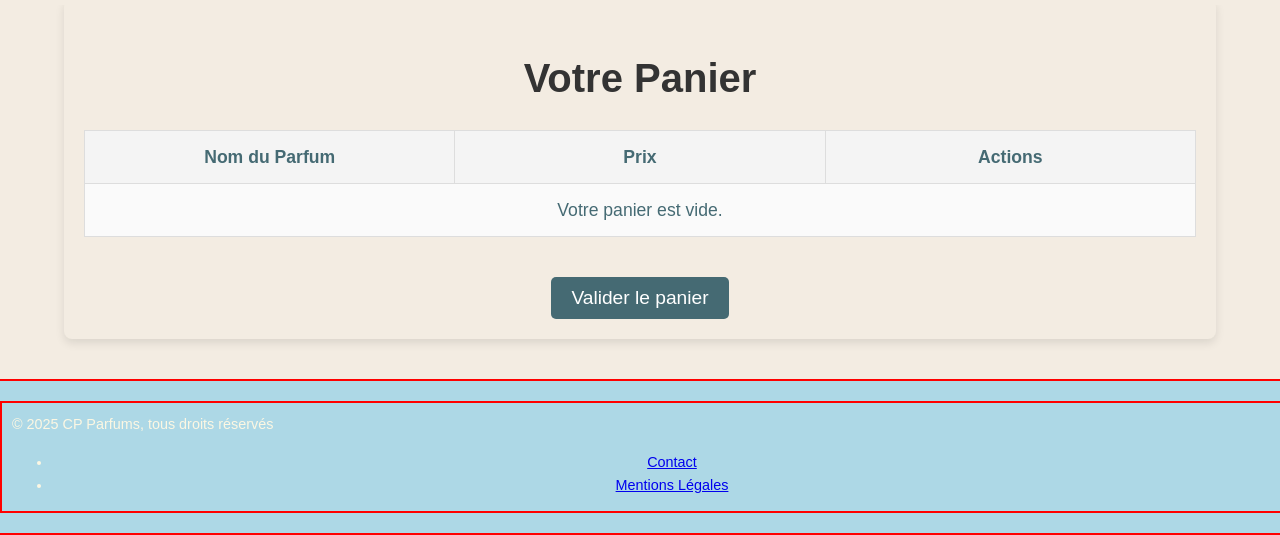
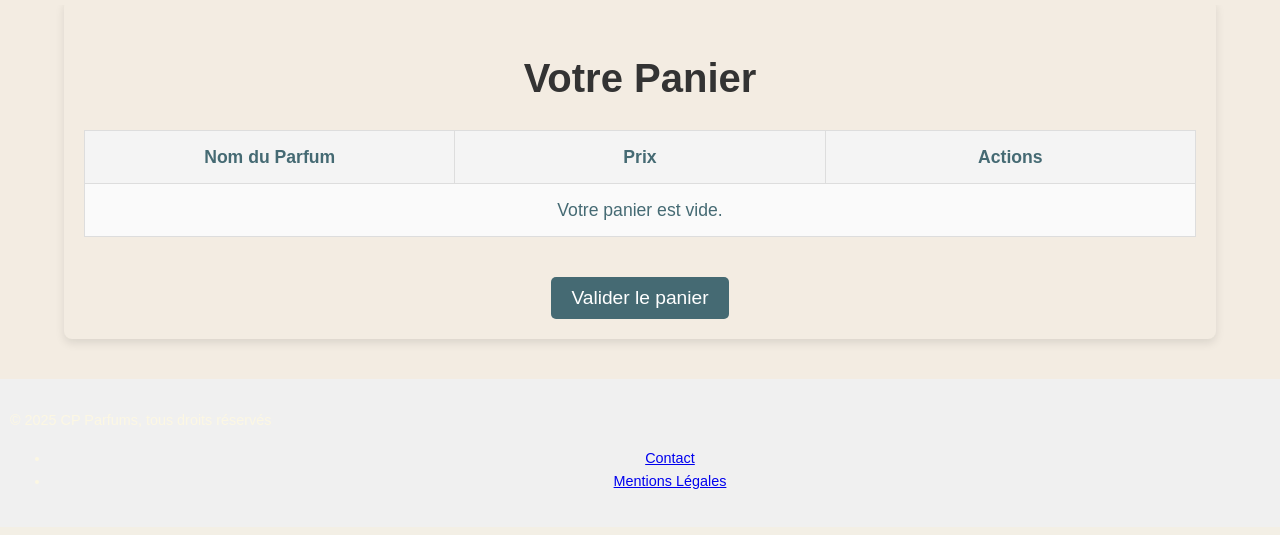
Before and after one commit to bcel15/Sae105, a PHP site: page /panier.php in a window 1280 px wide. Shown: the part 881-1416 px from the top of the page. After the commit the page ends 1370 px from the top, so only its background shows below. Run offline with PHP 8.4, Linux system fonts and the light colour scheme.

Commit message:
modif css panier

```diff
--- a/panier.css
+++ b/panier.css
@@ -137,8 +137,3 @@ footer {
     max-width: none; /* Supprime les limites */
     width: 100%;
 }
-
-footer, .footer-container {
-    border: 2px solid red; /* Pour voir les limites actuelles */
-    background-color: lightblue; /* Couleur temporaire pour tester */
-}
```
